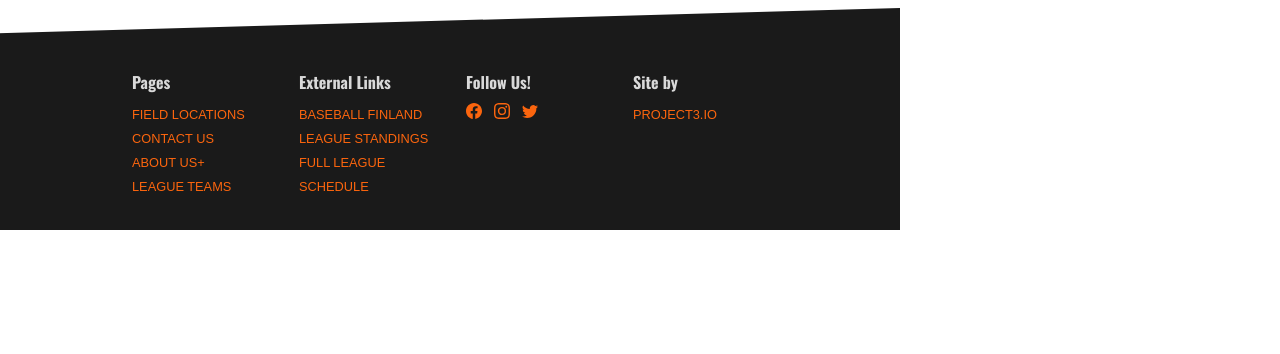
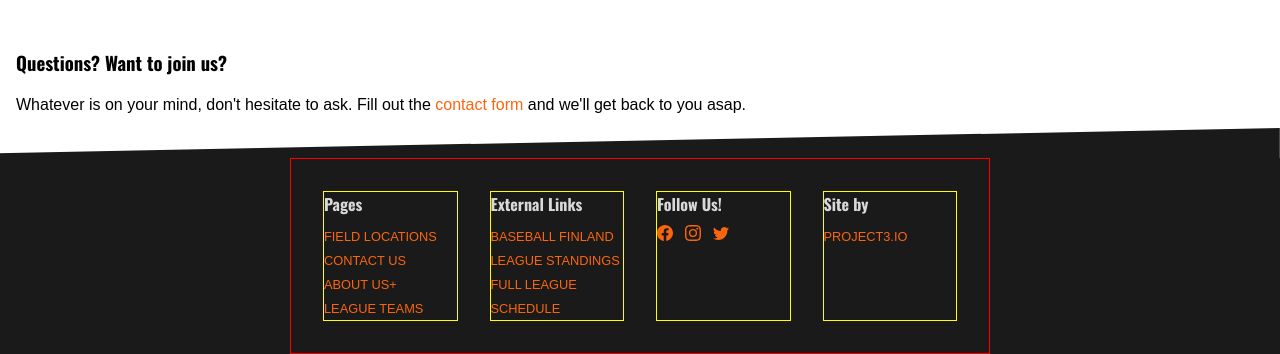
Before and after one commit to csphilli/HelsinkiMets, a website: page index.html in a window 1280 px wide. Shown: the part 1847-2201 px from the top of the page. Before the commit the page ends 2077 px from the top, so only its background shows below. Drawn offline with nearby package versions, Linux system fonts and the light colour scheme.

Commit message:
page layout rework

```diff
--- a/app/scss/layouts/body.scss
+++ b/app/scss/layouts/body.scss
@@ -1,7 +1,7 @@
 @use "../util/" as *;
 
 body {
-    max-width: 900px;
+    // max-width: 900px;
     @include flexBox(column, center);
 
     // .page-grid {
--- a/app/scss/layouts/footer.scss
+++ b/app/scss/layouts/footer.scss
@@ -1,13 +1,14 @@
 @use "../util/" as *;
 
 .footer-grid-container {
+    border: 1px solid red;
     display: grid;
     grid-template-columns: repeat(2, 1fr);
     max-width: rem(350);
     padding: 2em;
     gap: 2em;
     margin: 0 auto;
-    // justify-content: center;
+    justify-content: center;
 
     .grid-title {
         margin-bottom: 0.5em;
@@ -16,13 +17,16 @@
     .footer-icon {
         margin-right: 0.5em;
     }
+    .grid-block {
+        border: 1px solid yellow;
+    }
 
     ul {
         padding: 0;
         margin: 0;
     }
 
-    @include lg {
+    @include md {
         grid-template-columns: repeat(4, 1fr);
         max-width: rem(700);
     }
--- a/index.html
+++ b/index.html
@@ -16,7 +16,7 @@
 
         <title>Helsinki Mets | Home</title>
     </head>
-    <body class="bg-color page-grid">
+    <body class="bg-color grid">
         <header>
             <div class="nav-container">
                 <h1 class="mets-title">Helsinki Mets</h1>
```
Also changed, not shown: dist/main.css, 1 other file.
